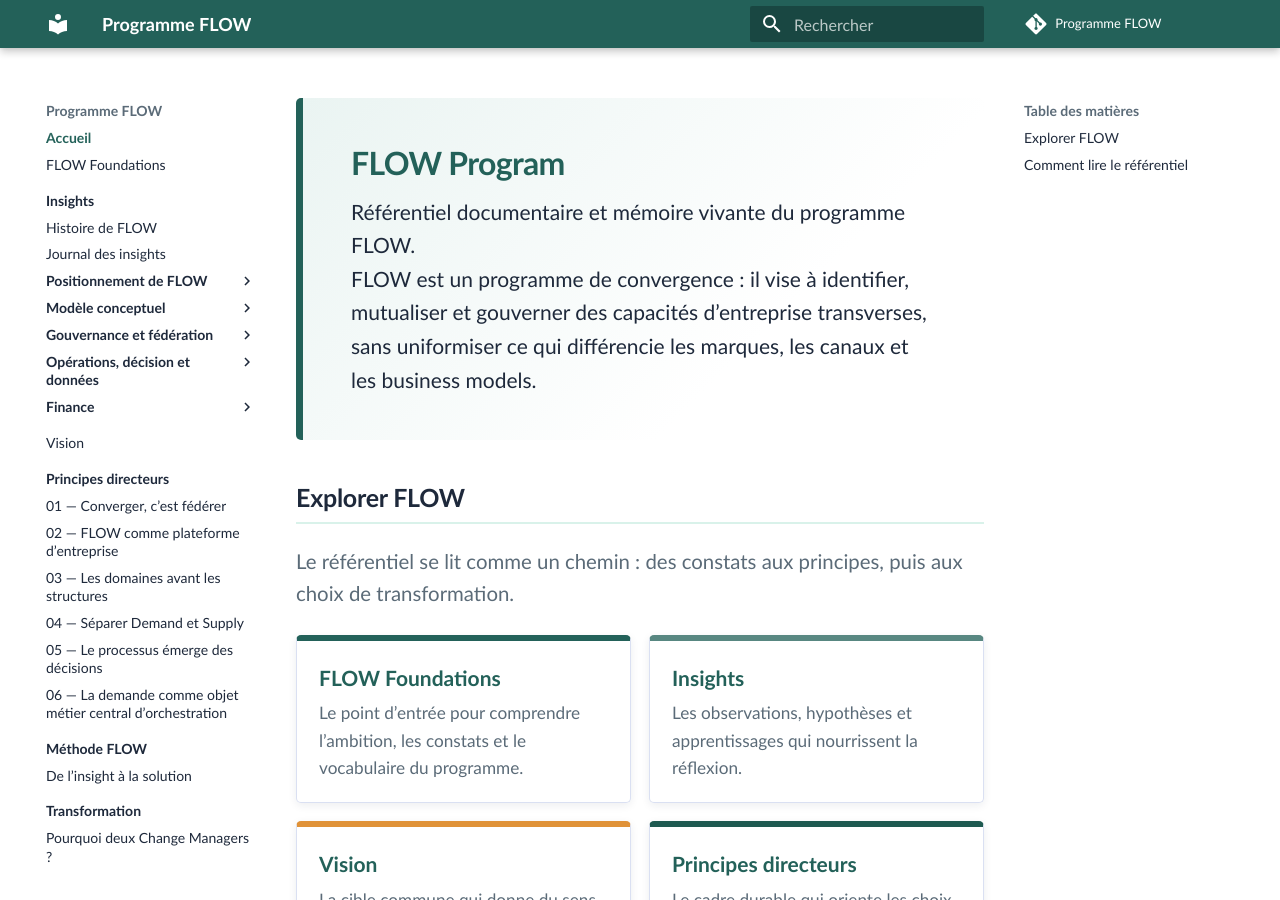
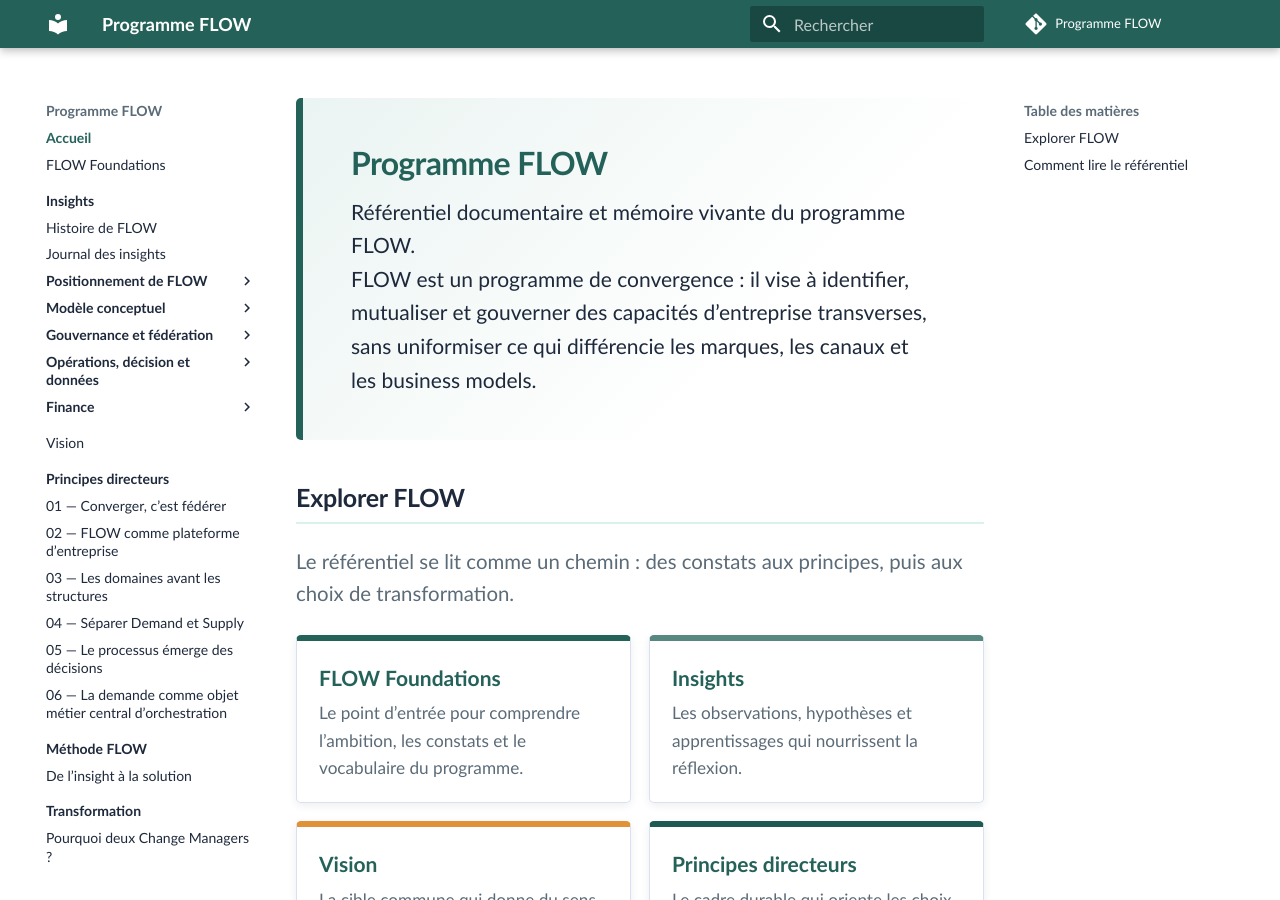
Before and after one commit to laurent-sintes/FLOW-Program, an MkDocs documentation site: the page built from docs/index.md, in a window 1280 px wide and 900 px high. Built offline with MkDocs 1.6.1 and Material for MkDocs 9.7.7, drawn with Linux system fonts in a browser that asks for light colours; comment, search, counter and statistics services are not loaded.

Commit message:
Renomme le programme FLOW sur la page d’accueil

```diff
--- a/docs/index.md
+++ b/docs/index.md
@@ -1,5 +1,5 @@
 <div class="flow-hero">
-  <h1>FLOW Program</h1>
+  <h1>Programme FLOW</h1>
   <p>Référentiel documentaire et mémoire vivante du programme FLOW.</p>
   <p>FLOW est un programme de convergence : il vise à identifier, mutualiser et gouverner des capacités d’entreprise transverses, sans uniformiser ce qui différencie les marques, les canaux et les business models.</p>
 </div>
```
